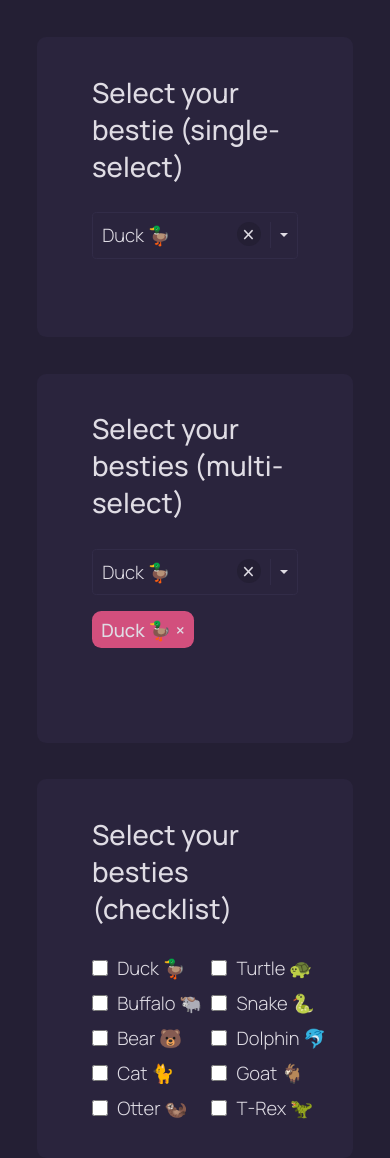
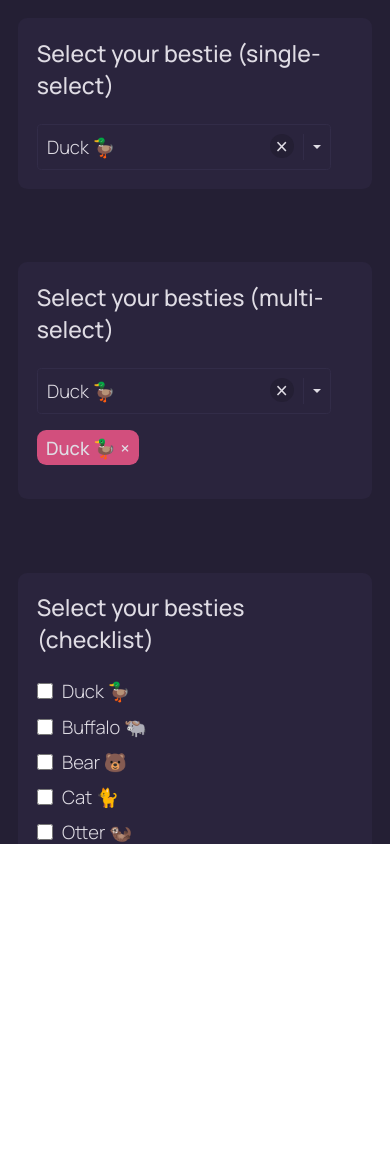
Before and after one commit to blobby-bobby/selector-sandbox, a React (Vite) app: page / in a window 390 px wide. Shown: the top 1158 px of the page. After the commit the page ends 844 px from the top, so only its background shows below. Built offline with nearby package versions, Linux system fonts and the light colour scheme; the HTML template or start-up script is replaced by a standard one.

Commit message:
added responsive rules (mobile-first config)

```diff
--- a/src/App.tsx
+++ b/src/App.tsx
@@ -4,6 +4,7 @@
   import { Card } from "./components/Card/Card"
   import { SelectOption, options } from "./types/types"
   import styles from './app.module.scss'
+import { Range } from "./components/Range/Range"
 
   function App() {
 
@@ -38,6 +39,10 @@
           <Check options={options} />
         </Card>
 
+        <Card title="Select your bestie (range)">
+          <Range options={options} />
+        </Card>
+
       </main>
     )
   }
--- a/src/app.module.scss
+++ b/src/app.module.scss
@@ -14,9 +14,10 @@ ul {
 .fullpage {
   background-color: $purple-900;
   width: 100dvw;
-  min-height: 100dvh;
+  height: 100dvh;
+  overflow-y: scroll;
   display: flex;
-  gap: 2em;
+  gap: 4em;
   place-items: center;
   justify-content: space-evenly;
   flex-wrap: wrap;
@@ -24,7 +25,7 @@ ul {
   color: $whitecream-100;
   font-family: 'Manrope', sans-serif;
   font-weight: 300;
-  padding: 2em;
+  padding: 1em;
 }
 
 /* width */
@@ -47,3 +48,9 @@ ul {
 ::-webkit-scrollbar-thumb:hover {
   background: $pink-300;
 }
+
+@media (min-width: $desktop) {
+  .fullpage {
+    padding: 2em;
+  }
+}
--- a/src/components/Card/Card.tsx
+++ b/src/components/Card/Card.tsx
@@ -2,7 +2,7 @@ import { FunctionComponent, ReactNode } from "react"
 import styles from './card.module.scss'
 
 type CardProps = {
-    title: string,
+    title?: string,
     children: ReactNode
 }
 
--- a/src/components/Card/card.module.scss
+++ b/src/components/Card/card.module.scss
@@ -2,10 +2,9 @@
 
 .card {
     background-color: $purple-800;
-    padding: 2em 3em;
+    padding: 1em;
     border-radius: .5em;
     height: auto;
-    min-height: 300px;
     overflow-y: visible;
     width: 100%;
     max-width: 30em;
@@ -13,5 +12,17 @@
     &__title {
       font-weight: 500;
       margin-bottom: 1em;
+      font-size: 1.25em;
     }
 }
+
+@media (min-width: $desktop) {
+  .card {
+    min-height: 300px;
+    padding: 2em 3em;
+
+    &__title {
+      font-size: 1.5em;
+    }
+  }
+}
--- a/src/components/Check/check.module.scss
+++ b/src/components/Check/check.module.scss
@@ -5,7 +5,6 @@
     gap: .5em;
     flex-direction: column;
     flex-wrap: wrap;
-    max-height: 200px;
 
     &__item {
         display: flex;
@@ -20,8 +19,22 @@ input[type="checkbox"] {
     width: 1.2em;
     height: 1.2em;
     accent-color: $pink-300;
+    background-color: $pink-300;
+    border: 2px solid $pink-300;
+    border-radius: 3px;
+}
+
+input[type="checkbox"]:checked:hover, input[type="checkbox"]:focus {
+    background-color: $pink-500;
 }
 
 label {
     cursor: inherit;
 }
+
+
+@media (min-width: $mobile) {
+    .checklist {
+        max-height: 200px;
+    }
+}
--- a/src/components/Dropdown/dropdown.module.scss
+++ b/src/components/Dropdown/dropdown.module.scss
@@ -117,7 +117,7 @@
 .badges-container {
     padding: 1rem 0;
     width: 100%;
-    min-height: 6em;
+    min-height: 3em;
     display: flex;
     flex-wrap: wrap;
     gap: .5em;
--- a/src/styles/variables.scss
+++ b/src/styles/variables.scss
@@ -1,3 +1,4 @@
+// Palette
 $purple-400: #534c6b;
 $purple-500: #5A4698;
 $purple-600: #322C48;
@@ -7,3 +8,7 @@ $purple-900: #241F34;
 $whitecream-100: #DFDCE4;
 $pink-300: #D24F7D;
 $pink-500: #f74f4f;
+
+// Breakpoints
+$desktop: 1256px;
+$mobile: 576px;
--- a/src/types/types.ts
+++ b/src/types/types.ts
@@ -16,6 +16,10 @@ export type SingleSelectProps = {
   onChange: (value: SelectOption | undefined) => void
 }
 
+export type optionProps = {
+  options: SelectOption[];
+}
+
 export type SelectProps = {
     options: SelectOption[]
 } & (SingleSelectProps | MultipleSelectProps)
```
